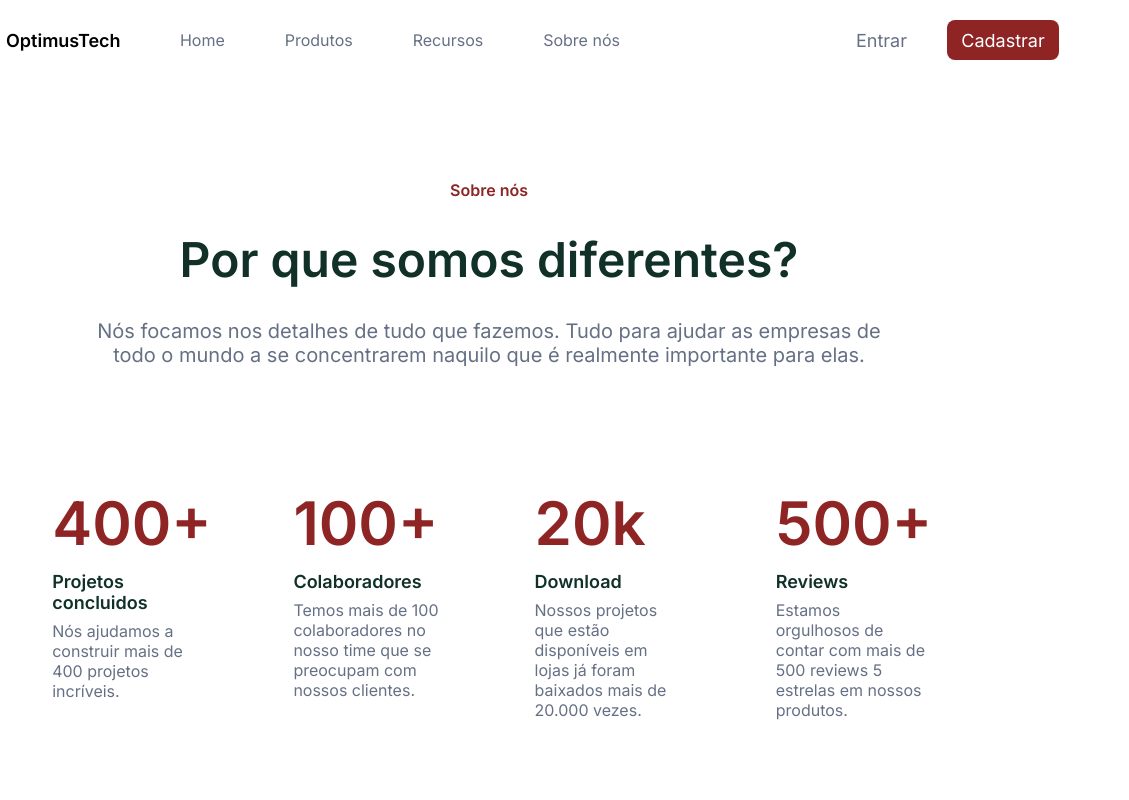
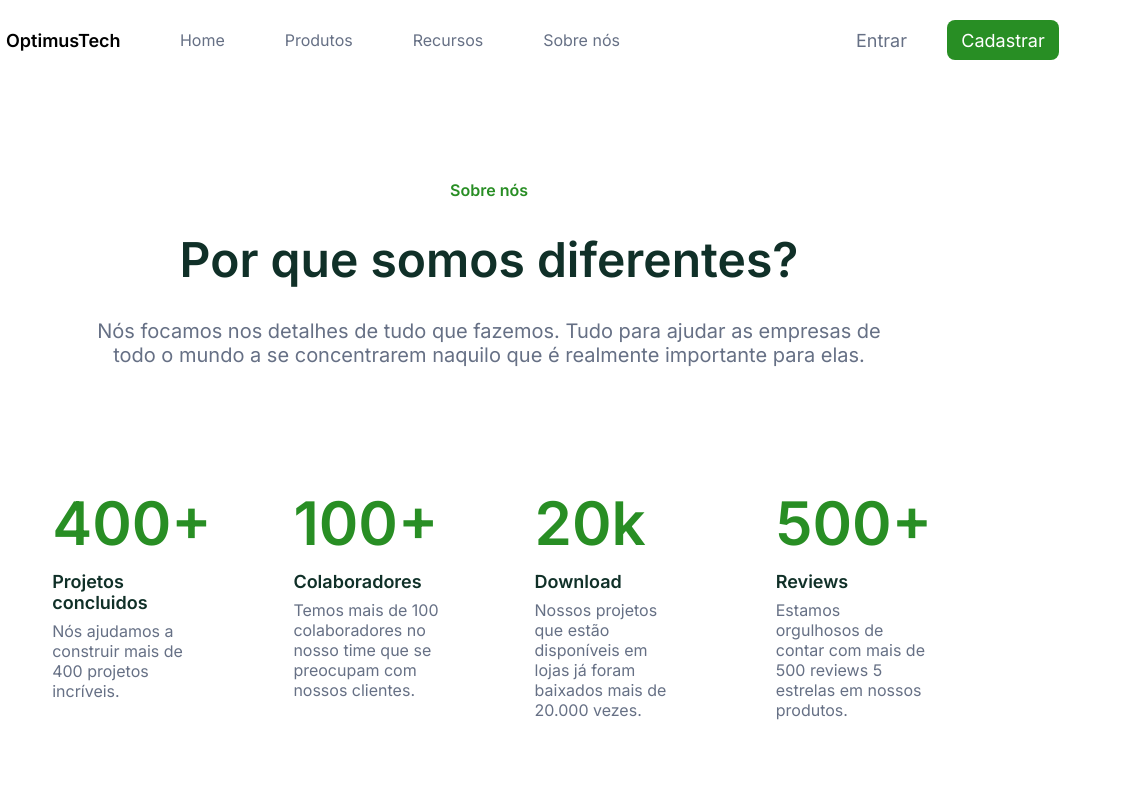
Before and after one commit to Diiegoorodrigo/ProjectSevenDays, a plain HTML site: page index.html in a window 1280 px wide. Shown: the top 800 px of the page, 151-1280 px from the left. Drawn offline with Linux system fonts and the light colour scheme.

Commit message:
troquei a cor quatro
a

```diff
--- a/assets/css/style.css
+++ b/assets/css/style.css
@@ -7,7 +7,7 @@
     --colorOne: #103028;
     --colorTwo: #667085;
     --colorthree: #3A404E;
-    --colorFour: #8E2424;
+    --colorFour: #288e24;
     --fontOne: 'Inter', sans-serif;
 
 }
```
